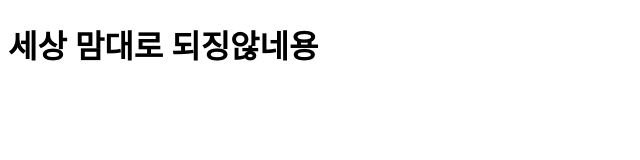
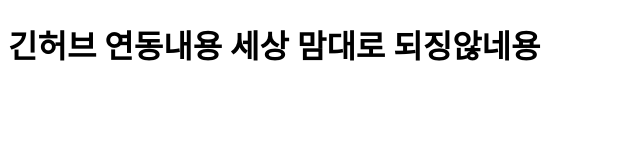
Before and after one commit to KimMinjiiii/vscode_review, a plain HTML site: page index.html in a window 1280 px wide. Shown: the whole page, without its empty margins (0-640 px from the left). Drawn offline with Linux system fonts and the light colour scheme.

Commit message:
github 연동확인

```diff
--- a/index.html
+++ b/index.html
@@ -7,7 +7,7 @@
     <title>졸리다고요</title>
 </head>
 <body>
-    <h1>세상 맘대로 되징않네용</h1>
+    <h1>긴허브 연동내용 세상 맘대로 되징않네용</h1>
 
 </body>
 </html>
```
